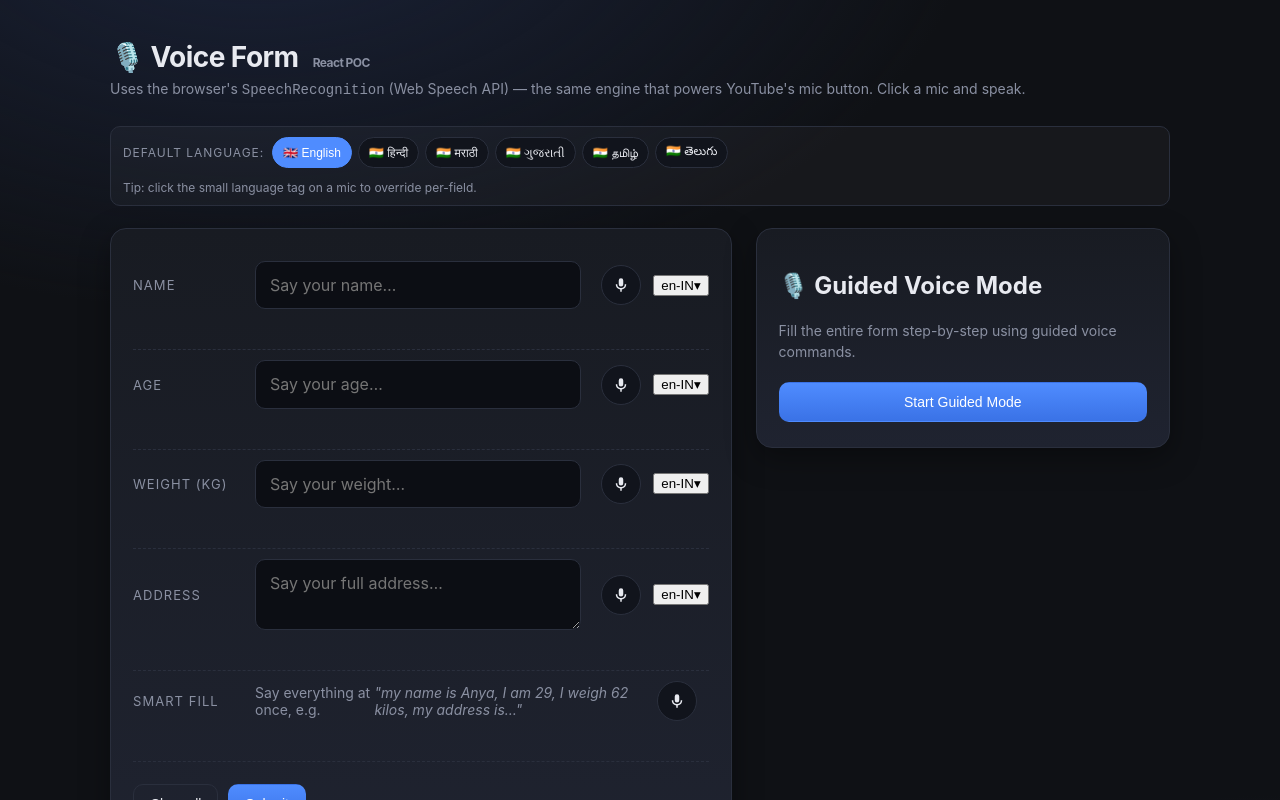
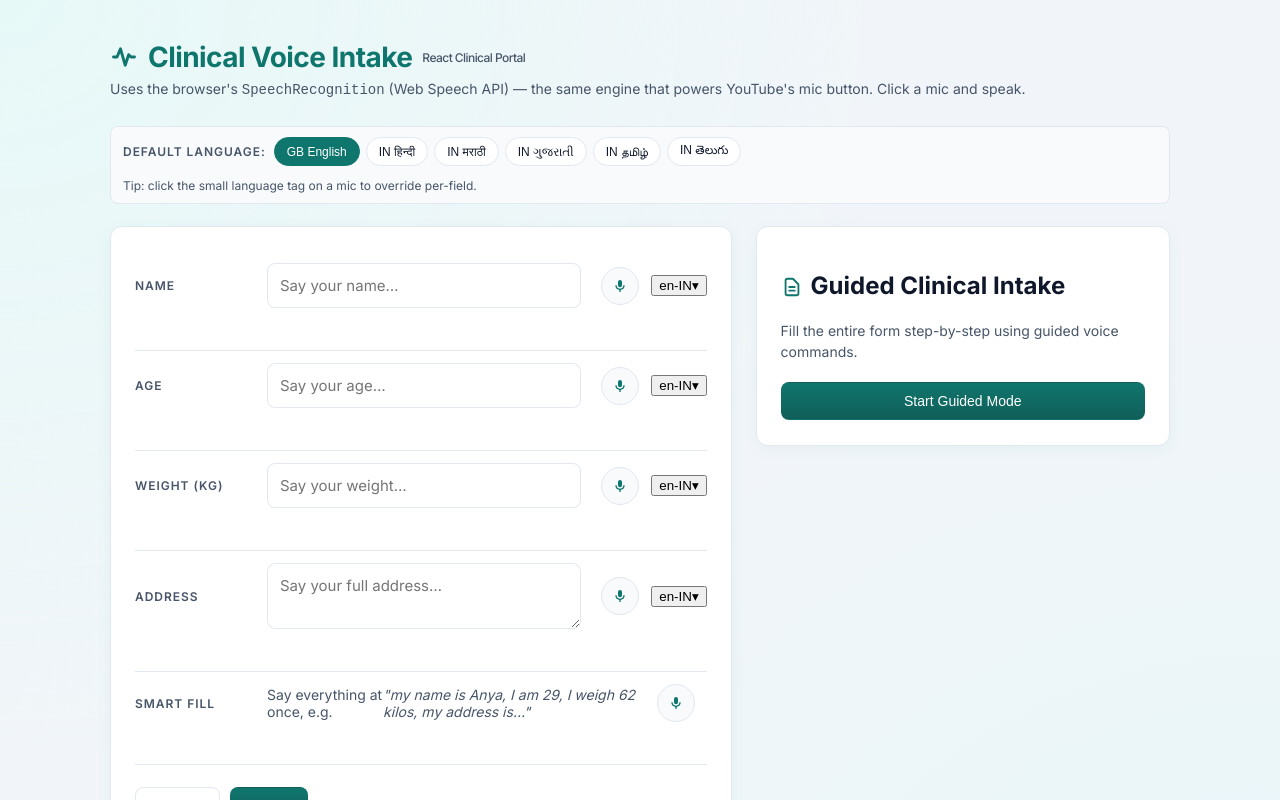
Before and after one commit to PinnacleConsultants/aristo-tools-voice-form, a React (Vite) app: page / in a window 1280 px wide. Shown: the top 800 px of the page. Built offline with nearby package versions, Linux system fonts and the light colour scheme.

Commit message:
Redesign page theme to professional clinical teal and remove emojis

```diff
--- a/index.html
+++ b/index.html
@@ -4,7 +4,10 @@
     <meta charset="UTF-8" />
     <link rel="icon" type="image/svg+xml" href="/favicon.svg" />
     <meta name="viewport" content="width=device-width, initial-scale=1.0" />
-    <title>Voice Form · React POC</title>
+    <link rel="preconnect" href="https://fonts.googleapis.com">
+    <link rel="preconnect" href="https://fonts.gstatic.com" crossorigin>
+    <link href="https://fonts.googleapis.com/css2?family=Inter:wght@400;500;600;700;800&display=swap" rel="stylesheet">
+    <title>Clinical Voice Intake Portal</title>
   </head>
   <body>
     <div id="root"></div>
--- a/src/App.css
+++ b/src/App.css
@@ -1,16 +1,18 @@
 :root {
-  --bg: #0f1115;
-  --card: #181b22;
-  --card-2: #1f2330;
-  --border: #2a2f3d;
-  --text: #e8eaf0;
-  --muted: #8a90a2;
-  --accent: #4f8cff;
-  --accent-2: #6aa3ff;
-  --danger: #ff4d4d;
-  --danger-2: #ff7676;
-  --ok: #3ddc97;
-  --shadow: 0 10px 30px rgba(0, 0, 0, 0.35);
+  --bg: #f1f5f9;                  /* Clean clinical slate-light background */
+  --card: #ffffff;                /* Crisp white card background */
+  --card-2: #f8fafc;              /* Slightly lighter slate for secondary card elements */
+  --border: #e2e8f0;              /* Clean slate border */
+  --border-focus: #0f766e;        /* Professional clinical teal border on focus */
+  --text: #0f172a;                /* Deep slate for high-readability text */
+  --muted: #475569;               /* Slate-gray for subtexts and labels */
+  --accent: #0f766e;              /* Deep medical teal */
+  --accent-2: #0d9488;            /* Medium clinical teal */
+  --accent-hover: #115e59;        /* Hover teal */
+  --danger: #be123c;              /* Crimson red for warning/listening state */
+  --danger-2: #e11d48;            /* Vibrant crimson red */
+  --ok: #059669;                  /* Forest green for success/completed actions */
+  --shadow: 0 4px 16px rgba(15, 118, 110, 0.05); /* Soft teal-shadow */
 }
 
 * { box-sizing: border-box; }
@@ -18,11 +20,11 @@
 html, body, #root {
   margin: 0;
   padding: 0;
-  background: radial-gradient(1200px 700px at 20% -10%, #1a2238 0%, transparent 60%),
-              radial-gradient(900px 500px at 100% 100%, #1a1730 0%, transparent 55%),
-              var(--bg);
+  background-color: var(--bg);
+  background-image: radial-gradient(at 0% 0%, hsla(174, 60%, 94%, 1) 0px, transparent 50%),
+                    radial-gradient(at 100% 100%, hsla(186, 60%, 94%, 1) 0px, transparent 50%);
   color: var(--text);
-  font-family: -apple-system, BlinkMacSystemFont, "Segoe UI", Roboto, "Helvetica Neue", Arial, sans-serif;
+  font-family: 'Inter', -apple-system, BlinkMacSystemFont, "Segoe UI", Roboto, "Helvetica Neue", Arial, sans-serif;
   min-height: 100vh;
 }
 
@@ -36,6 +38,8 @@ header h1 {
   margin: 0 0 6px;
   font-size: 28px;
   letter-spacing: -.02em;
+  font-weight: 700;
+  color: var(--accent);
 }
 header p {
   margin: 0 0 28px;
@@ -44,26 +48,27 @@ header p {
 }
 
 .card {
-  background: linear-gradient(180deg, var(--card) 0%, var(--card-2) 100%);
+  background: var(--card);
   border: 1px solid var(--border);
-  border-radius: 16px;
-  padding: 22px;
+  border-radius: 12px;
+  padding: 24px;
   box-shadow: var(--shadow);
 }
 
 .field {
   display: grid;
-  grid-template-columns: 110px 1fr auto;
+  grid-template-columns: 120px 1fr auto;
   align-items: center;
   gap: 12px;
-  padding: 10px 0;
-  border-bottom: 1px dashed var(--border);
+  padding: 12px 0;
+  border-bottom: 1px solid var(--border);
 }
 .field:last-of-type { border-bottom: none; }
 
 .field label {
   color: var(--muted);
-  font-size: 13px;
+  font-size: 12px;
+  font-weight: 600;
   text-transform: uppercase;
   letter-spacing: .08em;
 }
@@ -76,12 +81,12 @@ header p {
 
 input[type="text"], input[type="number"], textarea {
   width: 100%;
-  background: #0c0e14;
+  background: #ffffff;
   border: 1px solid var(--border);
   color: var(--text);
-  padding: 12px 44px 12px 14px;
-  border-radius: 10px;
-  font-size: 16px;
+  padding: 11px 40px 11px 12px;
+  border-radius: 8px;
+  font-size: 15px;
   outline: none;
   transition: border-color .15s, box-shadow .15s;
   font-family: inherit;
@@ -89,21 +94,21 @@ input[type="text"], input[type="number"], textarea {
   resize: vertical;
 }
 input[type="text"]:focus, input[type="number"]:focus, textarea:focus {
-  border-color: var(--accent);
-  box-shadow: 0 0 0 3px rgba(79, 140, 255, .18);
+  border-color: var(--border-focus);
+  box-shadow: 0 0 0 3px rgba(15, 118, 110, .15);
 }
 input.listening, textarea.listening {
   border-color: var(--danger);
-  box-shadow: 0 0 0 3px rgba(255, 77, 77, .18);
+  box-shadow: 0 0 0 3px rgba(190, 18, 60, .15);
 }
 
 .mic {
   appearance: none;
   border: 1px solid var(--border);
-  background: #11141c;
-  color: var(--text);
-  width: 40px;
-  height: 40px;
+  background: var(--card-2);
+  color: var(--accent);
+  width: 38px;
+  height: 38px;
   border-radius: 50%;
   display: inline-flex;
   align-items: center;
@@ -113,8 +118,8 @@ input.listening, textarea.listening {
   margin-left: 8px;
   position: relative;
 }
-.mic:hover { transform: scale(1.05); border-color: var(--accent); }
-.mic svg { width: 18px; height: 18px; }
+.mic:hover { transform: scale(1.05); border-color: var(--accent); background: #f0fdfa; }
+.mic svg { width: 16px; height: 16px; }
 .mic.active {
   background: var(--danger);
   border-color: var(--danger-2);
@@ -127,13 +132,14 @@ input.listening, textarea.listening {
   left: 50%;
   transform: translateX(-50%);
   font-size: 10px;
-  color: var(--danger-2);
+  color: var(--danger);
   font-variant-numeric: tabular-nums;
   white-space: nowrap;
+  font-weight: 500;
 }
 @keyframes pulse {
-  0%, 100% { box-shadow: 0 0 0 0 rgba(255, 77, 77, .55); }
-  50%      { box-shadow: 0 0 0 10px rgba(255, 77, 77, 0); }
+  0%, 100% { box-shadow: 0 0 0 0 rgba(190, 18, 60, .4); }
+  50%      { box-shadow: 0 0 0 8px rgba(190, 18, 60, 0); }
 }
 
 .live {
@@ -146,15 +152,16 @@ input.listening, textarea.listening {
 }
 .live .tag {
   display: inline-block;
-  background: rgba(255, 77, 77, .15);
-  color: var(--danger-2);
+  background: rgba(190, 18, 60, .1);
+  color: var(--danger);
   padding: 1px 6px;
-  border-radius: 6px;
+  border-radius: 4px;
   margin-right: 6px;
   font-size: 11px;
   text-transform: uppercase;
   letter-spacing: .08em;
   font-style: normal;
+  font-weight: 600;
 }
 
 /* language bar */
@@ -165,13 +172,14 @@ input.listening, textarea.listening {
   gap: 8px;
   margin: 6px 0 22px;
   padding: 10px 12px;
-  background: rgba(255, 255, 255, .03);
+  background: var(--card-2);
   border: 1px solid var(--border);
-  border-radius: 10px;
+  border-radius: 8px;
 }
 .lang-bar-label {
   color: var(--muted);
   font-size: 12px;
+  font-weight: 600;
   text-transform: uppercase;
   letter-spacing: .08em;
 }
@@ -179,15 +187,15 @@ input.listening, textarea.listening {
 .lang-pill {
   appearance: none;
   border: 1px solid var(--border);
-  background: #11141c;
+  background: var(--card);
   color: var(--text);
-  padding: 6px 10px;
+  padding: 5px 12px;
   border-radius: 999px;
   font-size: 12px;
   cursor: pointer;
   transition: border-color .15s, background .15s;
 }
-.lang-pill:hover { border-color: var(--accent); }
+.lang-pill:hover { border-color: var(--accent); background: #f0fdfa; }
 .lang-pill.active {
   background: var(--accent);
   border-color: var(--accent);
@@ -205,18 +213,19 @@ input.listening, textarea.listening {
   position: absolute;
   top: -6px;
   right: -6px;
-  background: var(--card-2);
+  background: var(--card);
   border: 1px solid var(--border);
   color: var(--muted);
   font-size: 9px;
   padding: 1px 5px;
-  border-radius: 6px;
+  border-radius: 4px;
   text-transform: uppercase;
   letter-spacing: .04em;
   cursor: pointer;
   user-select: none;
+  font-weight: 500;
 }
-.lang-tag:hover { color: var(--accent-2); border-color: var(--accent); }
+.lang-tag:hover { color: var(--accent); border-color: var(--accent); }
 .mic.active .lang-tag { opacity: 0.5; }
 
 .actions {
@@ -228,21 +237,22 @@ input.listening, textarea.listening {
 .btn {
   appearance: none;
   border: 1px solid var(--border);
-  background: #11141c;
+  background: var(--card);
   color: var(--text);
-  padding: 11px 16px;
-  border-radius: 10px;
+  padding: 10px 16px;
+  border-radius: 8px;
   font-size: 14px;
   cursor: pointer;
   display: inline-flex;
   align-items: center;
   gap: 8px;
   transition: border-color .15s, background .15s, transform .12s;
+  font-weight: 500;
 }
-.btn:hover { border-color: var(--accent); }
+.btn:hover { border-color: var(--accent); background: var(--card-2); }
 .btn:active { transform: translateY(1px); }
 .btn.primary {
-  background: linear-gradient(180deg, var(--accent) 0%, #3a72e6 100%);
+  background: linear-gradient(180deg, var(--accent) 0%, var(--accent-hover) 100%);
   border-color: transparent;
   color: #fff;
 }
@@ -255,24 +265,25 @@ input.listening, textarea.listening {
   color: var(--muted);
   min-height: 18px;
 }
-.status.ok { color: var(--ok); }
-.status.err { color: var(--danger-2); }
+.status.ok { color: var(--ok); font-weight: 500; }
+.status.err { color: var(--danger-2); font-weight: 500; }
 
 .help {
   margin-top: 18px;
   padding: 14px 16px;
   border: 1px solid var(--border);
-  border-radius: 12px;
-  background: rgba(255, 255, 255, .02);
+  border-radius: 8px;
+  background: var(--card);
   font-size: 13px;
   color: var(--muted);
   line-height: 1.55;
+  box-shadow: var(--shadow);
 }
 .help code {
-  background: #0c0e14;
+  background: var(--bg);
   padding: 1px 6px;
-  border-radius: 5px;
-  color: var(--accent-2);
+  border-radius: 4px;
+  color: var(--accent);
   font-size: 12px;
 }
 .help b { color: var(--text); }
@@ -281,10 +292,10 @@ input.listening, textarea.listening {
   display: block;
   margin-top: 18px;
   padding: 14px 16px;
-  border: 1px solid rgba(255, 77, 77, .4);
-  background: rgba(255, 77, 77, .07);
-  border-radius: 12px;
-  color: var(--danger-2);
+  border: 1px solid rgba(190, 18, 60, .3);
+  background: rgba(190, 18, 60, .03);
+  border-radius: 8px;
+  color: var(--danger);
   font-size: 14px;
 }
 
@@ -342,24 +353,26 @@ input.listening, textarea.listening {
   font-weight: 600;
   text-transform: uppercase;
   letter-spacing: 0.05em;
+  color: var(--accent);
 }
 
 .guided-status-indicator {
   padding: 4px 10px;
   border-radius: 999px;
-  background: rgba(255, 255, 255, 0.05);
+  background: rgba(15, 118, 110, 0.05);
   font-weight: 500;
+  color: var(--accent);
 }
 
 .guided-status-indicator.listening {
-  background: rgba(255, 77, 77, 0.15);
+  background: rgba(190, 18, 60, 0.1);
   color: var(--danger-2);
   animation: pulse-border 1.5s infinite alternate;
 }
 
 @keyframes pulse-border {
-  from { box-shadow: 0 0 0 0px rgba(255, 77, 77, 0.2); }
-  to { box-shadow: 0 0 0 4px rgba(255, 77, 77, 0.4); }
+  from { box-shadow: 0 0 0 0px rgba(190, 18, 60, 0.2); }
+  to { box-shadow: 0 0 0 4px rgba(190, 18, 60, 0.3); }
 }
 
 .guided-question-wrap {
@@ -368,16 +381,15 @@ input.listening, textarea.listening {
 }
 
 .guided-question-static {
-  font-size: 20px;
+  font-size: 18px;
   color: var(--text);
-  opacity: 0.85;
 }
 
 .guided-question-key {
-  font-size: 26px;
+  font-size: 22px;
   font-weight: 800;
   text-transform: uppercase;
-  color: var(--accent-2);
+  color: var(--accent);
   margin: 0 4px;
   border-bottom: 2px solid var(--accent);
   padding-bottom: 2px;
@@ -386,14 +398,15 @@ input.listening, textarea.listening {
 .guided-example-wrap {
   margin-bottom: 24px;
   padding: 8px 12px;
-  background: rgba(255, 255, 255, 0.02);
-  border-left: 3px solid var(--border);
+  background: var(--card-2);
+  border-left: 3px solid var(--accent-2);
   border-radius: 4px;
 }
 
 .guided-example-prefix {
   font-size: 12px;
   color: var(--muted);
+  font-weight: 500;
 }
 
 .guided-example-code {
@@ -401,13 +414,14 @@ input.listening, textarea.listening {
   color: var(--accent-2);
   background: none !important;
   padding: 0 !important;
+  font-weight: 600;
 }
 
 .guided-transcript-area {
   min-height: 120px;
-  background: #0c0e14;
+  background: var(--card-2);
   border: 1px solid var(--border);
-  border-radius: 10px;
+  border-radius: 8px;
   padding: 16px;
   margin-bottom: 24px;
   display: flex;
@@ -416,7 +430,7 @@ input.listening, textarea.listening {
 }
 
 .guided-live {
-  font-size: 16px;
+  font-size: 15px;
   line-height: 1.5;
   color: var(--text);
   width: 100%;
@@ -424,6 +438,7 @@ input.listening, textarea.listening {
 
 .guided-live.listening {
   color: var(--danger-2);
+  font-weight: 500;
 }
 
 .listening-placeholder {
@@ -442,23 +457,11 @@ input.listening, textarea.listening {
 }
 
 .result-label {
-  font-size: 12px;
+  font-size: 11px;
   color: var(--muted);
   text-transform: uppercase;
   letter-spacing: 0.05em;
-}
-
-.result-text {
-  font-size: 18px;
-  font-weight: 500;
-  color: var(--ok);
-}
-
-.result-bubble.empty {
-  color: var(--muted);
-  font-style: italic;
-  font-size: 14px;
-  text-align: center;
+  font-weight: 600;
 }
 
 .guided-actions {
@@ -469,13 +472,13 @@ input.listening, textarea.listening {
 
 /* Dim standard controls when guided mode is active */
 .card.form-container.guided-active {
-  opacity: 0.65;
+  opacity: 0.55;
   pointer-events: none;
 }
 
 .guided-input-edit {
   width: 100%;
-  background: #11141c !important;
+  background: #ffffff !important;
   border: 1px solid var(--border) !important;
   color: var(--text) !important;
   padding: 10px 12px !important;
@@ -484,9 +487,10 @@ input.listening, textarea.listening {
   outline: none;
   font-family: inherit;
   margin-top: 4px;
+  box-shadow: inset 0 1px 2px rgba(0, 0, 0, 0.02);
 }
 
 .guided-input-edit:focus {
   border-color: var(--accent) !important;
-  box-shadow: 0 0 0 2px rgba(79, 140, 255, .15) !important;
+  box-shadow: 0 0 0 2px rgba(15, 118, 110, .15) !important;
 }
--- a/src/App.jsx
+++ b/src/App.jsx
@@ -50,7 +50,13 @@ export default function App() {
   return (
     <div className="wrap">
       <header>
-        <h1>🎙️ Voice Form <span style={{ fontSize: 12, color: 'var(--muted)', marginLeft: 8 }}>React POC</span></h1>
+        <h1 style={{ display: 'flex', alignItems: 'center' }}>
+          <svg viewBox="0 0 24 24" fill="none" stroke="currentColor" strokeWidth="2.5" className="clinical-icon" style={{ width: 28, height: 28, color: 'var(--accent)', marginRight: 10 }}>
+            <path strokeLinecap="round" strokeLinejoin="round" d="M3 12h3L9 5l4 14 3-9 2 2h3" />
+          </svg>
+          Clinical Voice Intake
+          <span style={{ fontSize: 12, color: 'var(--muted)', marginLeft: 10, fontWeight: 500 }}>React Clinical Portal</span>
+        </h1>
         <p>
           Uses the browser's <code>SpeechRecognition</code> (Web Speech API) — the
           same engine that powers YouTube's mic button. Click a mic and speak.
@@ -157,7 +163,7 @@ export default function App() {
       </div>
 
       <div className="help">
-        <b>How it works:</b> each 🎤 button calls <code>new webkitSpeechRecognition()</code>,
+        <b>How it works:</b> each microphone button calls <code>new webkitSpeechRecognition()</code>,
         listens once, and writes the transcript into the matching field. The smart-fill
         button listens to a longer sentence and routes values to fields using keywords
         like <code>name is</code>, <code>age</code>, <code>weigh</code>/<code>weight</code>.
@@ -165,9 +171,11 @@ export default function App() {
       </div>
 
       {!isSpeechSupported && (
-        <div className="unsupported">
-          ⚠️ Your browser doesn't support the Web Speech API. Try Chrome, Edge, or Safari.
-          (Firefox does not support <code>SpeechRecognition</code> yet.)
+        <div className="unsupported" style={{ display: 'flex', alignItems: 'center' }}>
+          <svg viewBox="0 0 24 24" fill="none" stroke="currentColor" strokeWidth="2" style={{ width: 20, height: 20, marginRight: 8, flexShrink: 0 }}>
+            <path strokeLinecap="round" strokeLinejoin="round" d="M12 9v3.75m-9.303 3.376c-.866 1.5.217 3.374 1.948 3.374h14.71c1.73 0 2.813-1.874 1.948-3.374L13.949 3.378c-.866-1.5-3.032-1.5-3.898 0L2.697 16.126ZM12 15.75h.007v.008H12v-.008Z" />
+          </svg>
+          Your browser doesn't support the Web Speech API. Try Chrome, Edge, or Safari. (Firefox does not support SpeechRecognition yet.)
         </div>
       )}
     </div>
--- a/src/GuidedSidebar.jsx
+++ b/src/GuidedSidebar.jsx
@@ -102,7 +102,12 @@ export function GuidedSidebar({ langFor, onChange, onActiveChange }) {
   if (!isActive) {
     return (
       <div className="card guided-sidebar">
-        <h2>🎙️ Guided Voice Mode</h2>
+        <h2>
+          <svg viewBox="0 0 24 24" fill="none" stroke="currentColor" strokeWidth="2" style={{ width: 22, height: 22, verticalAlign: 'middle', marginRight: 8, color: 'var(--accent)', display: 'inline-block' }}>
+            <path strokeLinecap="round" strokeLinejoin="round" d="M9 12h6m-6 4h6m2 5H7a2 2 0 0 1-2-2V5a2 2 0 0 1 2-2h5.586a1 1 0 0 1 .707.293l5.414 5.414a1 1 0 0 1 .293.707V19a2 2 0 0 1-2 2Z" />
+          </svg>
+          Guided Clinical Intake
+        </h2>
         <p className="guided-desc">
           Fill the entire form step-by-step using guided voice commands.
         </p>
--- a/src/languages.js
+++ b/src/languages.js
@@ -4,12 +4,12 @@
  * the per-field cycle order (click the badge on a mic to cycle).
  */
 export const LANGUAGES = [
-  { code: 'en-IN', label: '🇬🇧 English' },
-  { code: 'hi-IN', label: '🇮🇳 हिन्दी' },
-  { code: 'mr-IN', label: '🇮🇳 मराठी' },
-  { code: 'gu-IN', label: '🇮🇳 ગુજરાતી' },
-  { code: 'ta-IN', label: '🇮🇳 தமிழ்' },
-  { code: 'te-IN', label: '🇮🇳 తెలుగు' },
+  { code: 'en-IN', label: 'GB English' },
+  { code: 'hi-IN', label: 'IN हिन्दी' },
+  { code: 'mr-IN', label: 'IN मराठी' },
+  { code: 'gu-IN', label: 'IN ગુજરાતી' },
+  { code: 'ta-IN', label: 'IN தமிழ்' },
+  { code: 'te-IN', label: 'IN తెలుగు' },
 ];
 
 export const DEFAULT_LANG = 'en-IN';
```
